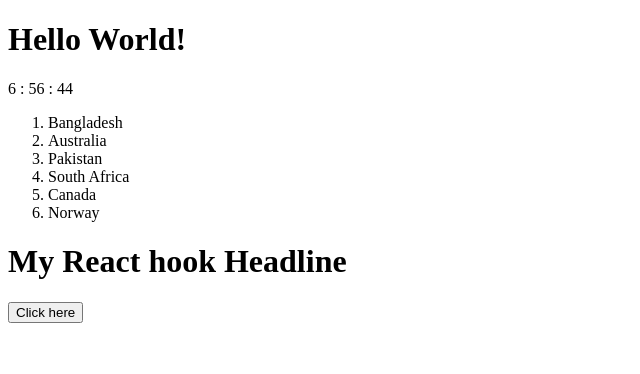
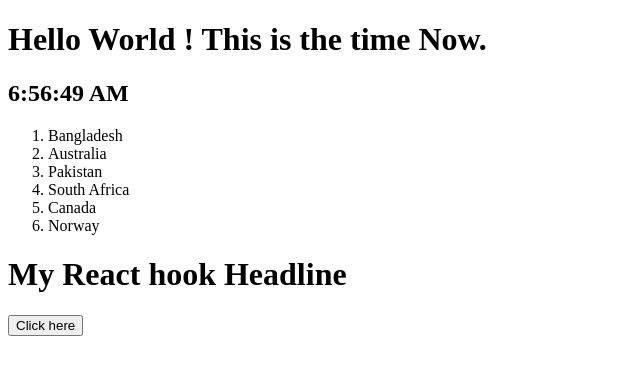
Before and after one commit to Jahirul-Islam-Jantu/react-project, a React (Create React App) app in the folder my-app/: page / in a window 1280 px wide. Shown: the top 374 px of the page, without its empty margins (0-640 px from the left). Built offline with nearby package versions, Linux system fonts and the light colour scheme.

Commit message:
time stamp created

```diff
--- a/my-app/src/App.jsx
+++ b/my-app/src/App.jsx
@@ -1,9 +1,11 @@
 import TimeMap from "./reactHook/TimeMap";
 import UseRef from "./reactHook/UseRef";
+import TimeNow from "./reactHook/TimeNow";
 
 const App = () => {
   return (
     <div>
+      <TimeNow />
       <TimeMap />
       <UseRef />
     </div>
--- a/my-app/src/reactHook/TimeMap.jsx
+++ b/my-app/src/reactHook/TimeMap.jsx
@@ -1,16 +1,6 @@
 const TimeMap = () => {
   return (
     <div>
-      <h1>Hello World! </h1>
-      {(() => {
-        let newHours = new Date().getHours();
-        let newMinutes = new Date().getMinutes();
-        let newSec = new Date().getSeconds();
-
-        let timeNow = `${newHours} : ${newMinutes} : ${newSec}`;
-
-        return timeNow;
-      })()}
       {(() => {
         const country = [
           "Bangladesh",
--- /dev/null
+++ b/my-app/src/reactHook/TimeNow.jsx
@@ -0,0 +1,17 @@
+import React, { useEffect, useState } from "react";
+
+const TimeNow = () => {
+  const [time, setTime] = useState(new Date());
+
+  useEffect(() => {
+    setInterval(() => setTime(new Date()), 1000);
+  }, []);
+  return (
+    <div>
+      <h1>Hello World ! This is the time Now.</h1>
+      <h2>{time.toLocaleTimeString()}</h2>
+    </div>
+  );
+};
+
+export default TimeNow;
```
